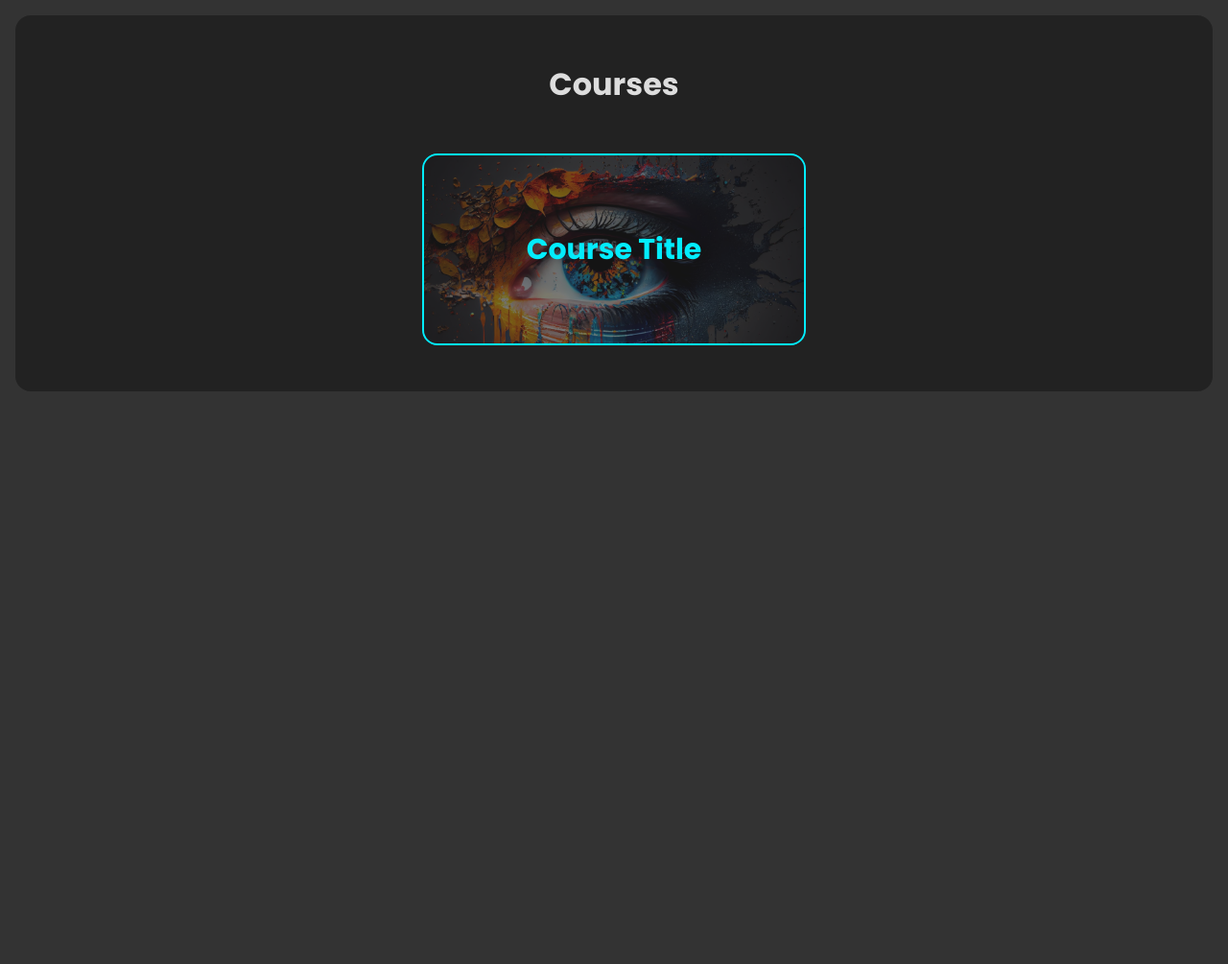
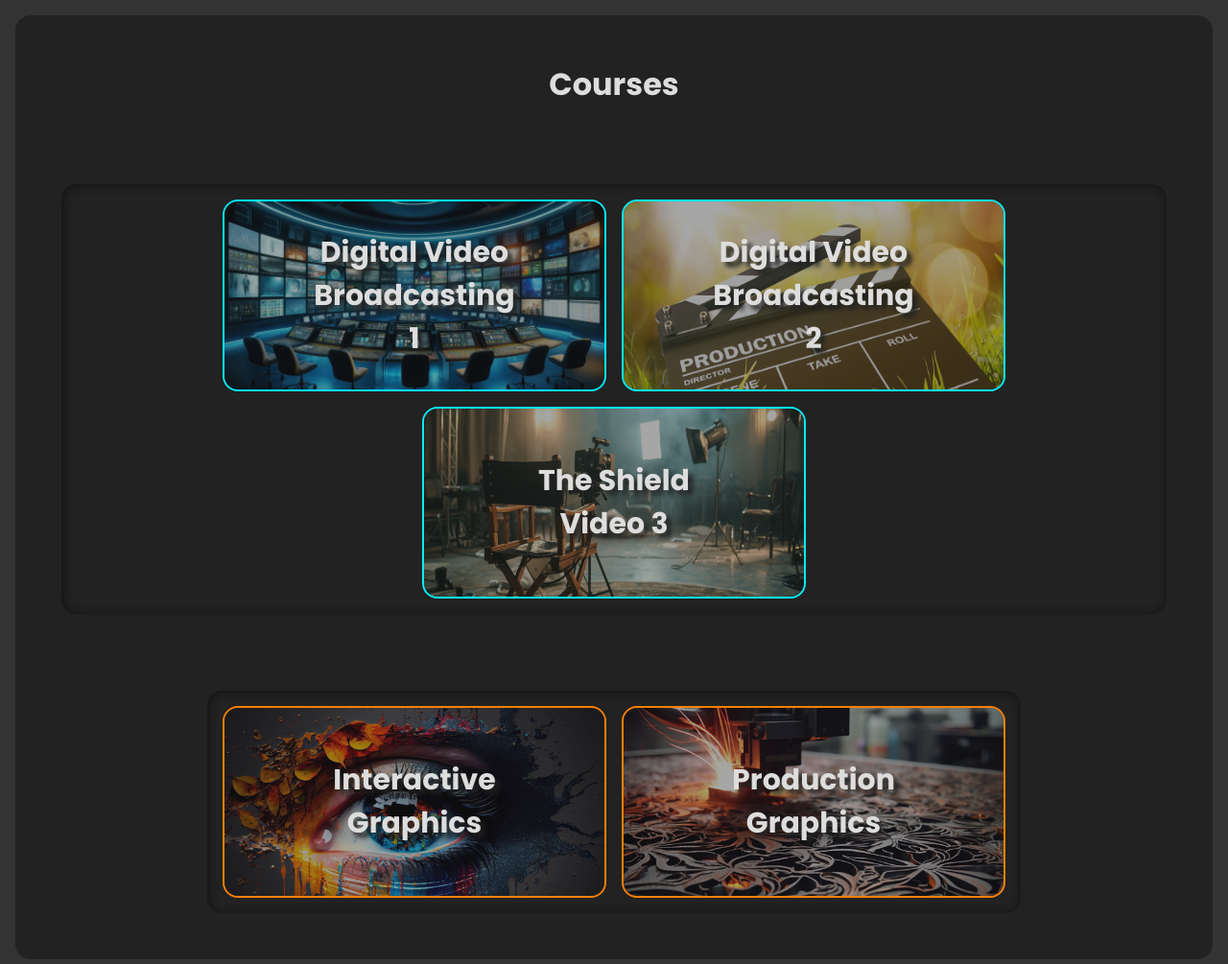
Before and after one commit to neal-easterling/canvas-lessons, a plain HTML site: page courses.html in a window 1280 px wide. Shown: the whole page at 96% size. Before the commit the page ends 800 px from the top, so only its background shows below. Drawn offline with Linux system fonts and the light colour scheme.

Commit message:
updated courses page

```diff
--- a/canvas-lessons.css
+++ b/canvas-lessons.css
@@ -30,6 +30,7 @@ p{
 }
 
 section{
+    display: block;
     padding: 1em;
     margin-top: 2em;
     border-radius: var(--border-radius);
@@ -91,7 +92,18 @@ section{
     transform: translateY(-40%);
 }
 
+.course-section{
+    border-radius: var(--border-radius);
+    display: flex;
+    flex-wrap: wrap;
+    justify-content: center;
+    align-items: center;
+    gap: 1em;
+    box-shadow: inset 1px 1px 10px #111111;
+}
+
 .course-button{
+    display: block;
     position: relative;
     width: 400px;
     height: 200px;
@@ -101,20 +113,27 @@ section{
 }
 .course-button>img{
     width: 110%;
-    height: auto;
+    min-height: 110%;
     left: -5%;
     top: -5%;
-    opacity: 0.4;
+    opacity: 0.6;
     position: absolute;
     z-index: 1;
+    transition: 300ms ease-in-out;
 }
+.course-button>img:hover{
+    opacity: 0.2;
+}
+
 .course-button>h4{
     position: absolute;
     z-index: 5;
     left: 50%;
-    top: 50%;
+    top:50%;
     transform: translate(-50%, -50%);
     font-size: 30px;
+    text-shadow: 5px 5px 5px var(--clr-dark);
+    text-align: center;
 }
 
 .section-header{
@@ -322,3 +341,9 @@ ul.indent-two{
 .pink-text{
     color: var(--clr-pink);
 }
+.light-text{
+    color: var(--clr-light);
+}
+.dark-text{
+    color: var(--clr-dark);
+}
--- a/courses.html
+++ b/courses.html
@@ -9,10 +9,30 @@
 <body>
   <div class="lesson-container">
     <h1>Courses </h1>
-    <a href="http://apps4everyone.tech/canvas-lessons" class="course-button bordered blue blue-text">
+    <section class="course-section">
+      <a href="http://apps4everyone.tech/canvas-lessons" class="course-button bordered blue light-text">
+        <img src="../../img/broadcasting.jpg" alt="a painting of an eye">
+        <h4>Digital Video Broadcasting 1</h4>
+      </a>
+      <a href="http://apps4everyone.tech/canvas-lessons" class="course-button bordered blue light-text">
+        <img src="../../img/slate.jpg" alt="a painting of an eye">
+        <h4>Digital Video Broadcasting 2</h4>
+      </a>
+      <a href="http://apps4everyone.tech/canvas-lessons" class="course-button bordered blue light-text">
+        <img src="../../img/directors-chair.jpg" alt="a painting of an eye">
+        <h4>The Shield Video 3</h4>
+      </a>
+    </section>
+    <section class="course-section">
+      <a href="http://apps4everyone.tech/canvas-lessons" class="course-button bordered orange light-text">
         <img src="../../img/paintedeye.jpg" alt="a painting of an eye">
-        <h4>Course Title</h4>
-    </a>
+        <h4>Interactive Graphics</h4>
+      </a>
+      <a href="http://apps4everyone.tech/canvas-lessons" class="course-button bordered orange light-text">
+        <img src="../../img/laser-engraving.jpg" alt="a painting of an eye">
+        <h4>Production Graphics</h4>
+      </a>
+    </section>
 
   </div>
 
```
Also changed, not shown: img/broadcasting.jpg (added), img/directors-chair.jpg (added), img/laser-engraving.jpg (added), img/slate.jpg (added).
